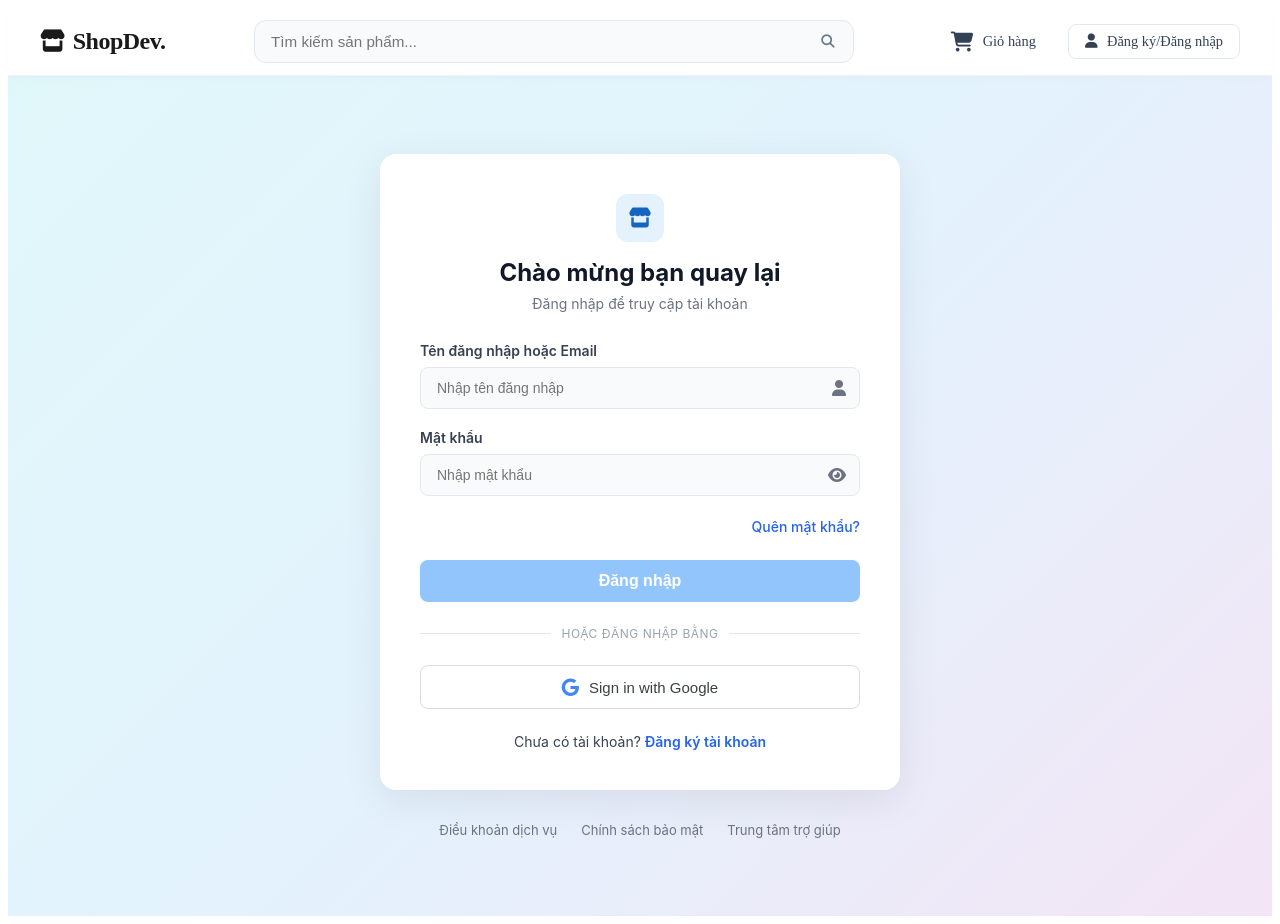
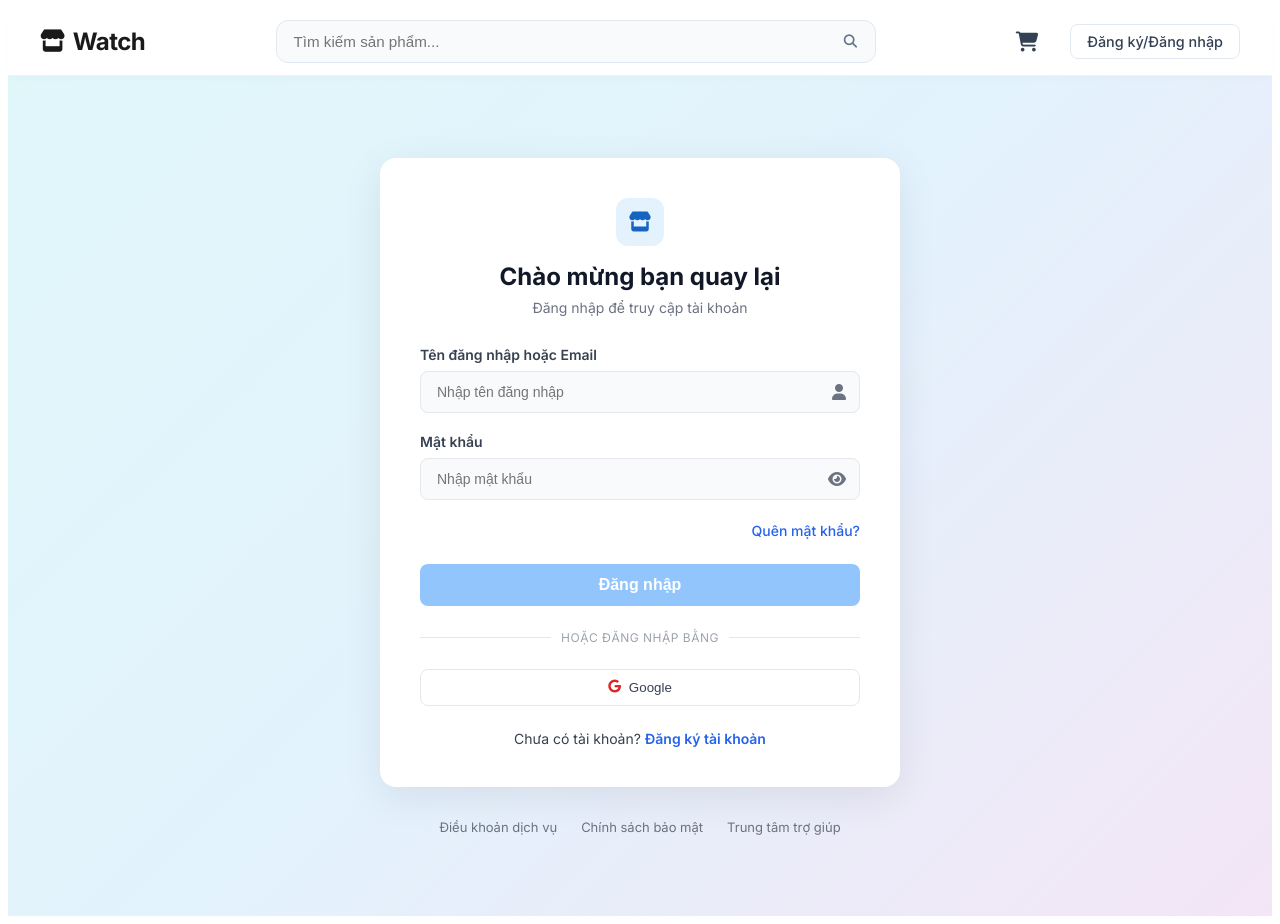
Before and after one commit to evsnoway2308/Watch-Sell, an Angular app: page /login in a window 1280 px wide. Built offline with nearby package versions, Linux system fonts and the light colour scheme.

Commit message:
feat: update styles and structure for login and home components; add font styling and improve button design

```diff
--- a/src/app/features/auth/login/login.css
+++ b/src/app/features/auth/login/login.css
@@ -177,47 +177,19 @@
   display: flex;
   align-items: center;
   justify-content: center;
-  gap: 10px;
+  gap: 8px;
   background: #fff;
   border: 1px solid #e5e7eb;
   border-radius: 8px;
-  padding: 12px 16px;
+  padding: 10px;
   cursor: pointer;
   font-weight: 500;
   color: #374151;
-  transition: all 0.2s;
-  font-size: 15px;
+  transition: background 0.2s;
 }
 
 .btn-social:hover {
   background-color: #f9fafb;
-  border-color: #d1d5db;
-  box-shadow: 0 2px 4px rgba(0, 0, 0, 0.05);
-}
-
-.btn-social:active {
-  transform: scale(0.98);
-}
-
-/* Google Button Specific Styling */
-.btn-google {
-  border-color: #dadce0;
-}
-
-.btn-google:hover {
-  background-color: #f8f9fa;
-  border-color: #d2d4d8;
-  box-shadow: 0 1px 3px rgba(0, 0, 0, 0.1);
-}
-
-.btn-google i {
-  color: #4285f4;
-  font-size: 18px;
-}
-
-.btn-google span {
-  color: #3c4043;
-  font-weight: 500;
 }
 
 /* Footer Link (Create Account) */
@@ -255,3 +227,7 @@
   color: #DB4437;
   /* Google Red */
 }
+
+.text-danger {
+  color: #dc2626;
+}
--- a/src/app/features/auth/login/login.html
+++ b/src/app/features/auth/login/login.html
@@ -49,9 +49,8 @@
     </div>
 
     <div class="social-login">
-      <button type="button" class="btn-social btn-google" (click)="loginWithGoogle()">
-        <i class="fab fa-google"></i>
-        <span>Sign in with Google</span>
+      <button type="button" class="btn-social" (click)="loginWithGoogle()">
+        <i class="fab fa-google text-danger"></i> Google
       </button>
     </div>
 
--- a/src/app/features/home/home.css
+++ b/src/app/features/home/home.css
@@ -1,5 +1,6 @@
 .home-container {
     width: 100%;
+    font-family: 'Inter', -apple-system, BlinkMacSystemFont, "Segoe UI", Roboto, sans-serif;
 }
 
 .hero-section {
--- a/src/app/features/home/home.html
+++ b/src/app/features/home/home.html
@@ -2,8 +2,7 @@
     <!-- Hero Section -->
     <section class="hero-section">
         <div class="hero-content">
-            <h1>Banner giới thiệu sản phẩm</h1>
-            <p>Nơi mua sắm yêu thích của bạn với hàng ngàn sản phẩm chất lượng.</p>
+            <h1>Nơi mua sắm yêu thích của bạn với hàng ngàn sản phẩm chất lượng.</h1>
             <button class="btn-primary">Mua sắm ngay</button>
         </div>
     </section>
--- a/src/app/shared/components/header/header.css
+++ b/src/app/shared/components/header/header.css
@@ -7,6 +7,7 @@
   z-index: 1000;
   padding: 0.75rem 0;
   box-shadow: 0 4px 6px -1px rgba(0, 0, 0, 0.02);
+  font-family: 'Inter', -apple-system, BlinkMacSystemFont, "Segoe UI", Roboto, sans-serif;
 }
 
 .header-container {
@@ -157,15 +158,22 @@
   width: 200px;
   background: white;
   border-radius: 12px;
-  box-shadow: 0 10px 15px -3px rgba(0,0,0,0.1), 0 4px 6px -2px rgba(0,0,0,0.05);
+  box-shadow: 0 10px 15px -3px rgba(0, 0, 0, 0.1), 0 4px 6px -2px rgba(0, 0, 0, 0.05);
   padding: 0.5rem;
   border: 1px solid #e2e8f0;
   animation: slideIn 0.2s ease-out;
 }
 
 @keyframes slideIn {
-  from { opacity: 0; transform: translateY(-10px); }
-  to { opacity: 1; transform: translateY(0); }
+  from {
+    opacity: 0;
+    transform: translateY(-10px);
+  }
+
+  to {
+    opacity: 1;
+    transform: translateY(0);
+  }
 }
 
 .dropdown-item {
@@ -198,18 +206,22 @@
 }
 
 .no-select {
-    -webkit-user-select: none; /* Safari */
-    -ms-user-select: none; /* IE 10 and IE 11 */
-    user-select: none; /* Standard syntax */
+  -webkit-user-select: none;
+  /* Safari */
+  -ms-user-select: none;
+  /* IE 10 and IE 11 */
+  user-select: none;
+  /* Standard syntax */
 }
 
 /* Login Button Specifics */
 .login-btn {
-    border: 1px solid #e2e8f0;
-    padding: 0.5rem 1rem;
+  border: 1px solid #e2e8f0;
+  padding: 0.5rem 1rem;
 }
+
 .login-btn:hover {
-    border-color: #ef4444;
+  border-color: #ef4444;
 }
 
 @media (max-width: 768px) {
@@ -223,6 +235,7 @@
   }
 
   .search-bar {
-    display: none; /* Mobile search usually hidden or togglable */
+    display: none;
+    /* Mobile search usually hidden or togglable */
   }
 }
--- a/src/app/shared/components/header/header.html
+++ b/src/app/shared/components/header/header.html
@@ -3,7 +3,7 @@
     <!-- Logo -->
     <a routerLink="/" class="logo">
       <i class="fas fa-store text-danger"></i>
-      <span>ShopDev<span class="text-danger">.</span></span>
+      <span>Watch<span class="text-danger"></span></span>
     </a>
 
     <!-- Search Bar -->
@@ -19,7 +19,6 @@
         <div class="icon-wrapper">
           <i class="fas fa-shopping-cart"></i>
         </div>
-        <span class="label">Giỏ hàng</span>
       </a>
 
       <!-- User Account -->
@@ -45,7 +44,6 @@
 
       <ng-template #loginParams>
         <a routerLink="/login" class="action-btn login-btn">
-            <i class="fas fa-user"></i>
             <span>Đăng ký/Đăng nhập</span>
         </a>
       </ng-template>
--- a/src/index.html
+++ b/src/index.html
@@ -7,6 +7,10 @@
   <base href="/">
   <meta name="viewport" content="width=device-width, initial-scale=1">
   <link rel="icon" type="image/x-icon" href="favicon.ico">
+  <link rel="preconnect" href="https://fonts.googleapis.com">
+  <link rel="preconnect" href="https://fonts.gstatic.com" crossorigin>
+  <link href="https://fonts.googleapis.com/css2?family=Inter:wght@300;400;500;600;700;800&display=swap"
+    rel="stylesheet">
   <link rel="stylesheet" href="https://cdnjs.cloudflare.com/ajax/libs/font-awesome/6.4.0/css/all.min.css">
 </head>
 
```
